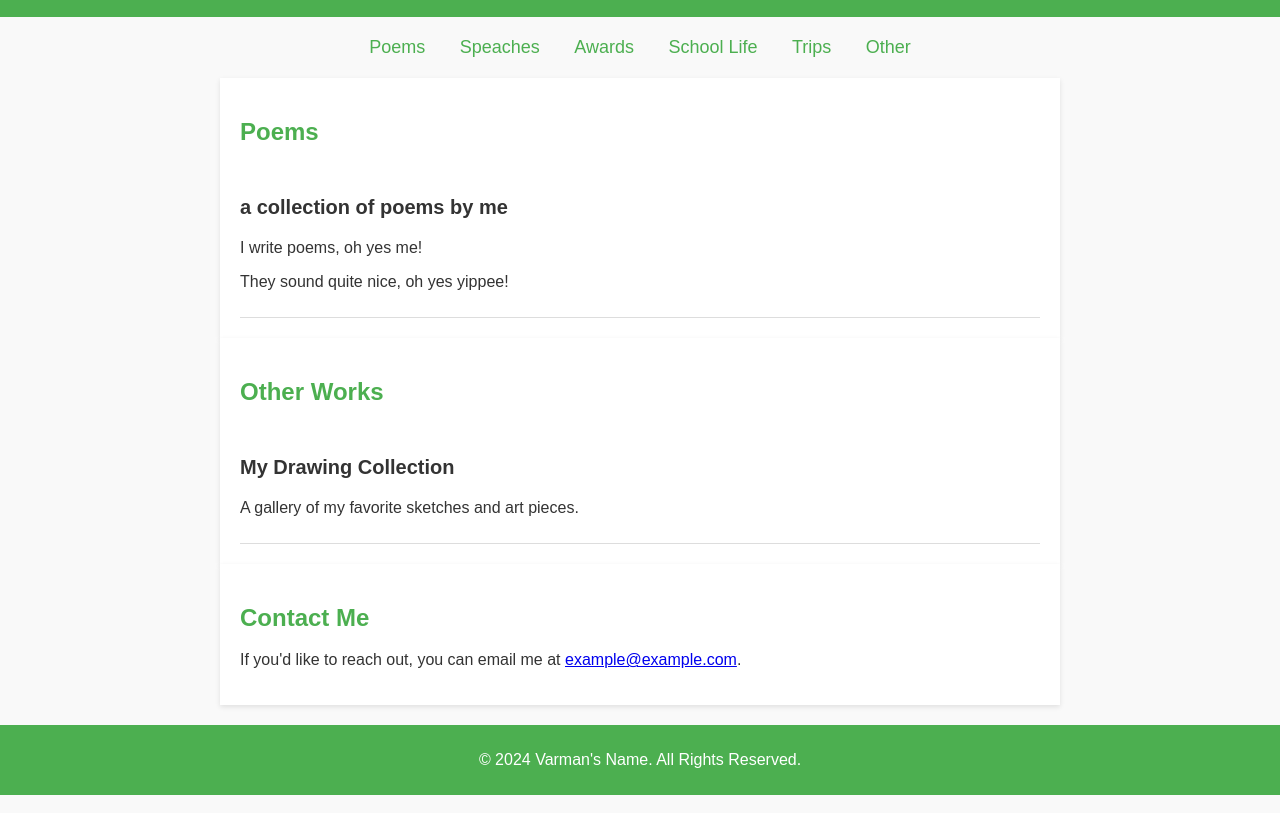
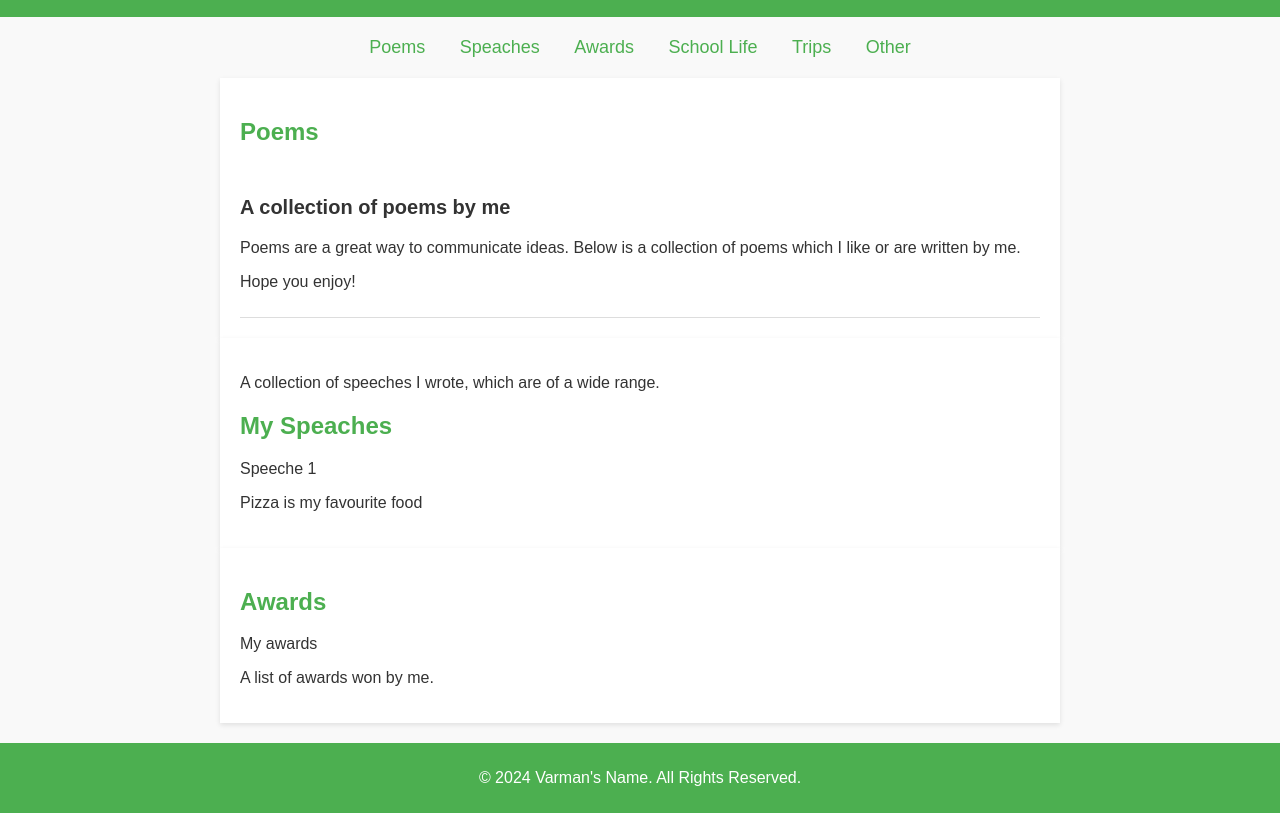
Before and after one commit to utvarman/utvarman.github.io, a plain HTML site: page index.html in a window 1280 px wide. Shown: the part 258-1071 px from the top of the page. Drawn offline with Linux system fonts and the light colour scheme.

Commit message:
Update index.html

```diff
--- a/index.html
+++ b/index.html
@@ -17,32 +17,36 @@
 
     <nav>
         <a href="#poems">Poems</a>
-        <a href="#works">Speaches</a>
-        <a href="#contact">Awards</a>
-        <a href="#contact">School Life</a>
-        <a href="#contact">Trips</a>
-        <a href="#contact">Other</a>
+        <a href="#speach">Speaches</a>
+        <a href="#awards">Awards</a>
+        <a href="#school">School Life</a>
+        <a href="#trips">Trips</a>
+        <a href="#other">Other</a>
     </nav>
     <section id="poems">
         <h2>Poems</h2>
         <div class="poem">
-            <p class="poem-title">a collection of poems by me</p>
-            <p>I write poems, oh yes me!</p>
-            <p>They sound quite nice, oh yes yippee!</p>
+            <p class="poem-title">A collection of poems by me</p>
+            <p>Poems are a great way to communicate ideas. Below is a collection of poems which I like or are written by me.</p>
+            <p>Hope you enjoy!</p>
         </div>
         <!-- Add more poems here -->
     </section>
-    <section id="works">
-        <h2>Other Works</h2>
-        <div class="work">
-            <p class="work-title">My Drawing Collection</p>
-            <p>A gallery of my favorite sketches and art pieces.</p>
+    <section id="speach">
+        <p>A collection of speeches I wrote, which are of a wide range.</p>
+        <h2>My Speaches</h2>
+        <div class="speeches">
+            <p class="speech-title">Speeche 1</p>
+            <p>Pizza is my favourite food</p>
         </div>
         <!-- Add more works here -->
     </section>
-    <section id="contact">
-        <h2>Contact Me</h2>
-        <p>If you'd like to reach out, you can email me at <a href="mailto:example@example.com">example@example.com</a>.</p>
+    <section id="awards">
+        <h2>Awards</h2>
+       <div class="Awards">
+            <p class="award-title">My awards</p>
+            <p>A list of awards won by me.</p>
+        </div>
     </section>
     <footer>
         <p>&copy; 2024 Varman's Name. All Rights Reserved.</p>
```
